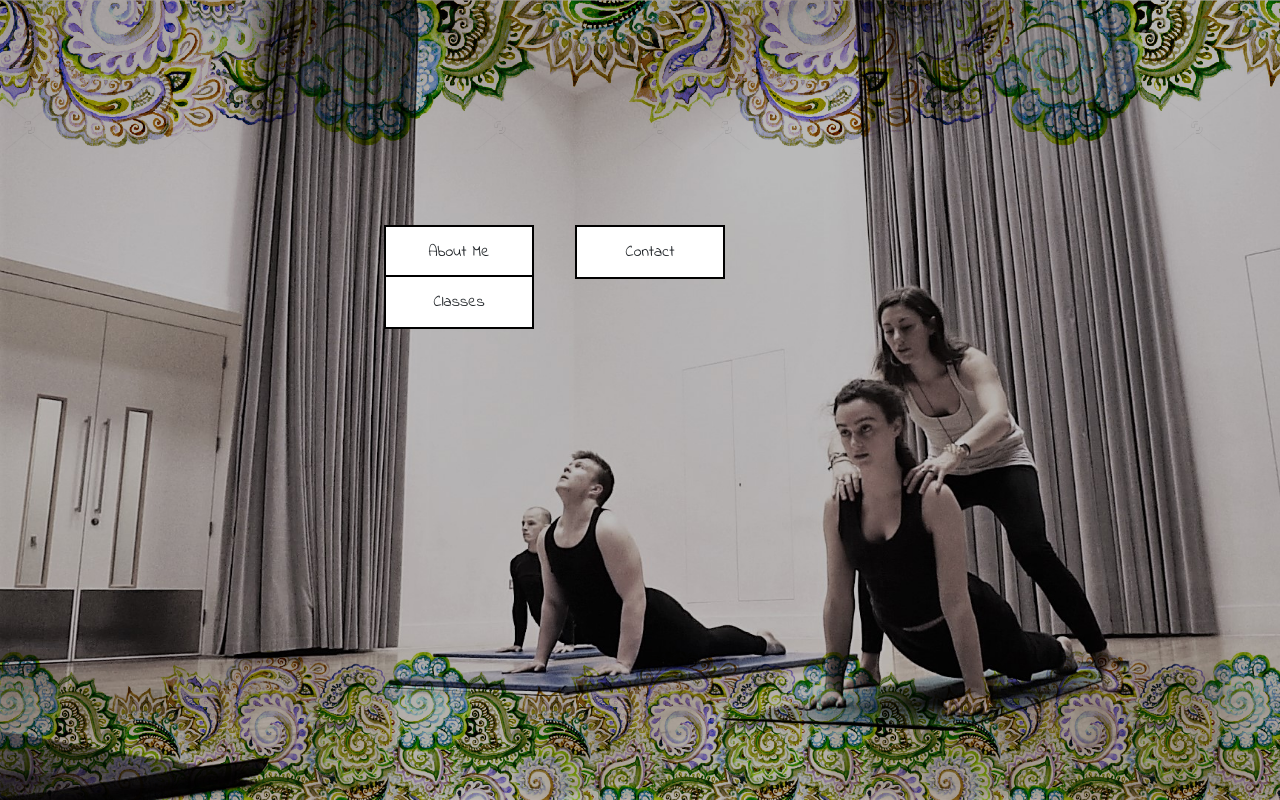
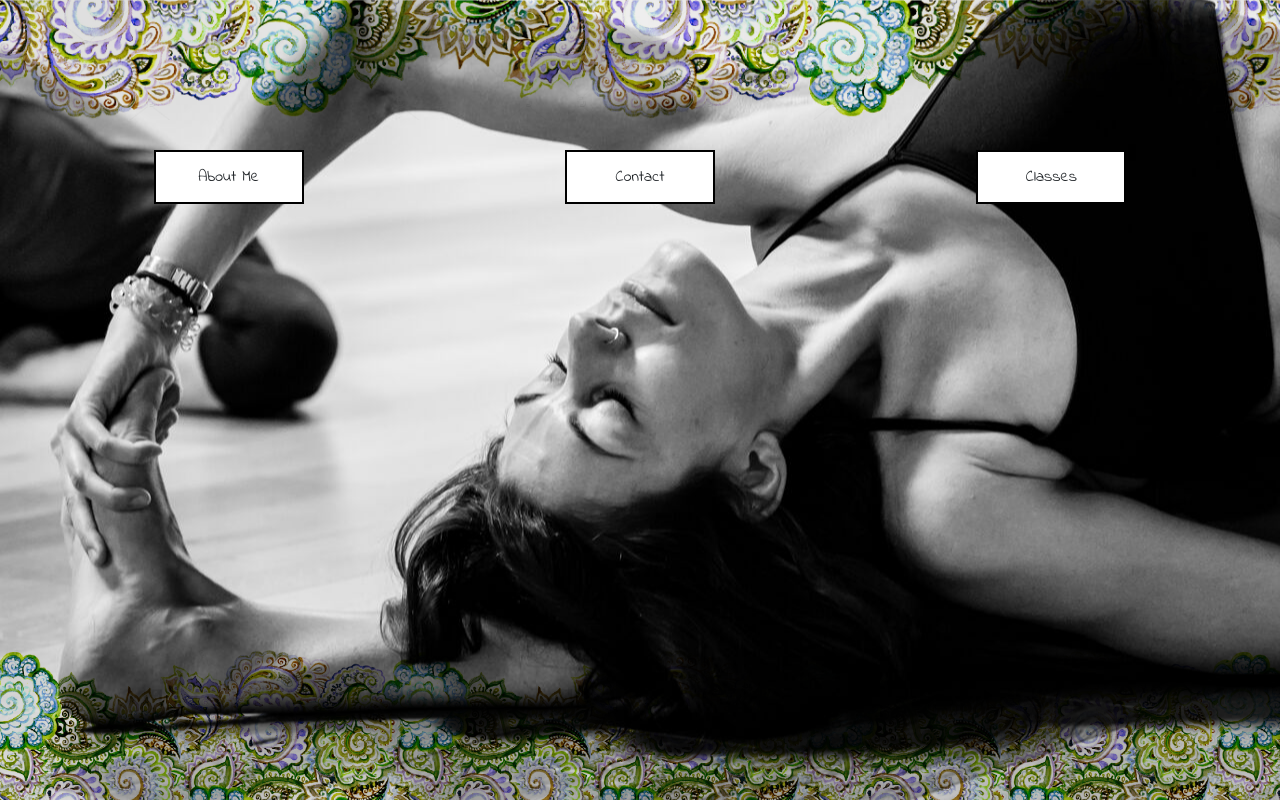
Before and after one commit to Smodger/YogaApp, a PHP site: page /index.html in a window 1280 px wide. Run offline with PHP 8.4, Linux system fonts and the light colour scheme; some libraries are stand-ins or nearby versions.

Commit message:
change background image and position of modal buttons

```diff
--- a/css/style.css
+++ b/css/style.css
@@ -49,7 +49,7 @@ html, body {
 } */
 
 .info-container{
-  height: 75%;
+  height: 50%;
   display : flex;
   align-items : center;
 }
@@ -67,21 +67,32 @@ html, body {
 
 .center{
   height: 100vh;
-  background-image: url('images/Emily-yoga-12.jpg');
+  background-image: url('images/landing.jpeg');
   background-repeat: no-repeat;
   background-size: cover;
+  background-position: center;
 }
 
 .center-box{
   margin: 0 auto 50px;
-  width: 40%;
+  width: 100%;
+  text-align: center;
 }
 
 .info-box{
   display: inline-block;
   width: 150px;
   height: 50px;
-  margin-right: 35px;
+}
+
+#about{
+  float: left;
+  margin-left: 12%;
+}
+
+#classOne{
+  float: right;
+  margin-right: 12%;
 }
 
 .image-container{
@@ -96,7 +107,7 @@ html, body {
   z-index: 99;
   mix-blend-mode: multiply;
   width: 100%;
-  height: 150px;
+  height: 120px;
   position: absolute;
   top: 0;
   left: 0;
@@ -137,14 +148,6 @@ html, body {
     width: 80%; /* Could be more or less, depending on screen size */
     max-height: 500px;
     overflow: scroll;
-}
-
-
-
-.swirls{
-  background-image: url('images/swirls.jpg');
-  background-repeat: repeat;
-  background-size: contain;
 }
 
 /* The Close Button */
--- a/index.html
+++ b/index.html
@@ -23,7 +23,7 @@
     	</div>
 
       <div id="aboutModal" class="modal">
-        <div class="modal-content swirls">
+        <div class="modal-content">
           <div class="text-container">
             <h1 class="margin-l-bottom"><span class="close1">&times;</span>Hello! Welcome to my Yoga website</h1>
             <p class"margin-l-bottom">I was first introduced to yoga and movement work whilst training at drama school to be an actor. I found yoga a fab way of warming up, and getting my body, brain and breath ready to rehearse. But soon it started trickling into my life in general and I was practicing every day - so I thought it was about time I trained and started teaching too!</p>
@@ -50,7 +50,7 @@
       </div>
 
       <div id="contactModal" class="modal">
-        <div class="modal-content contact-modal swirls">
+        <div class="modal-content contact-modal">
           <div class="contact-container">
           <h1><span class="close2">&times;</span>Contact</h1>
 
@@ -86,7 +86,7 @@
               </div>
               <div id="collapseOne" class="collapse" aria-labelledby="headingOne" data-parent="#accordion">
                 <p class="margin-s-left margin-s-top">Book classes at <a href="https://batterseayoga.com/">https://batterseayoga.com/</a></p>
-                <div class="card-body about-list swirls">
+                <div class="card-body about-list">
                   <div id="tooting-image"></div>
                   <ul class="inline-b v-align margin-l-left">
                     <li class="no-bullet-point"><p class="day-of-week">Monday</p>
@@ -131,7 +131,7 @@
               </div>
               <div id="collapseTwo" class="collapse" aria-labelledby="headingTwo" data-parent="#accordion">
                 <p class="margin-s-left margin-s-top">Drop in price for SLSC members £5 non-members £8</p>
-                <div class="card-body about-list swirls">
+                <div class="card-body about-list">
                   <div id="tooting-image"></div>
                   <ul class="inline-b v-align margin-l-left quarter-width">
                     <li class="no-bullet-point"><p class="day-of-week">Monday</p>
@@ -176,7 +176,7 @@
               </div>
               <div id="collapseThree" class="collapse" aria-labelledby="headingThree" data-parent="#accordion">
                 <p class="margin-s-left margin-s-top">Book classes at <a href="https://www.reviveyogatooting.co.uk/">www.reviveyogatooting.co.uk/</a></p>
-                <div class="card-body about-list swirls">
+                <div class="card-body about-list">
                   <div id="matchstick-image"></div>
                   <ul class="inline-b v-align margin-l-left quarter-width">
                     <li class="no-bullet-point"><p class="day-of-week">Monday</p>
@@ -262,7 +262,7 @@
           <div>
             <h5 class="bold">Battersea Yoga</h5>
             <p class="margin-s-left margin-s-top">Book classes at <a href="https://batterseayoga.com/">https://batterseayoga.com/</a></p>
-            <div class="about-list swirls">
+            <div class="about-list">
               <ul class="inline-b v-align margin-l-left">
                 <li class="no-bullet-point"><p class="day-of-week">Monday</p>
                   <ul class="timings-list">
@@ -298,7 +298,7 @@
           <div>
             <h5 class="bold">Tooting Bec Lido</h5>
             <p class="margin-s-left margin-s-top">Drop in price for SLSC members £5, non-members £8</p>
-            <div class="about-list swirls">
+            <div class="about-list">
               <ul class="inline-b v-align margin-l-left">
                 <li class="no-bullet-point"><p class="day-of-week">Monday</p>
                   <ul class="timings-list">
@@ -334,7 +334,7 @@
           <div>
             <h5 class="bold">Revive Tooting Bec</h5>
             <p class="margin-s-left margin-s-top">Book classes at <a href="https://www.reviveyogatooting.co.uk/">www.reviveyogatooting.co.uk</a></p>
-            <div class="about-list swirls">
+            <div class="about-list">
               <ul class="inline-b v-align margin-l-left">
                 <li class="no-bullet-point"><p class="day-of-week">Monday</p>
                   <ul class="timings-list">
```
Also changed, not shown: css/images/about-one.jpg (added), css/images/about-two.jpeg (added), css/images/landing.jpeg (added), css/images/lidoYoga.jpg (added), css/images/swirls.jpg (deleted), css/images/yoga-pose-emily.jpg (added), 1 other file.
